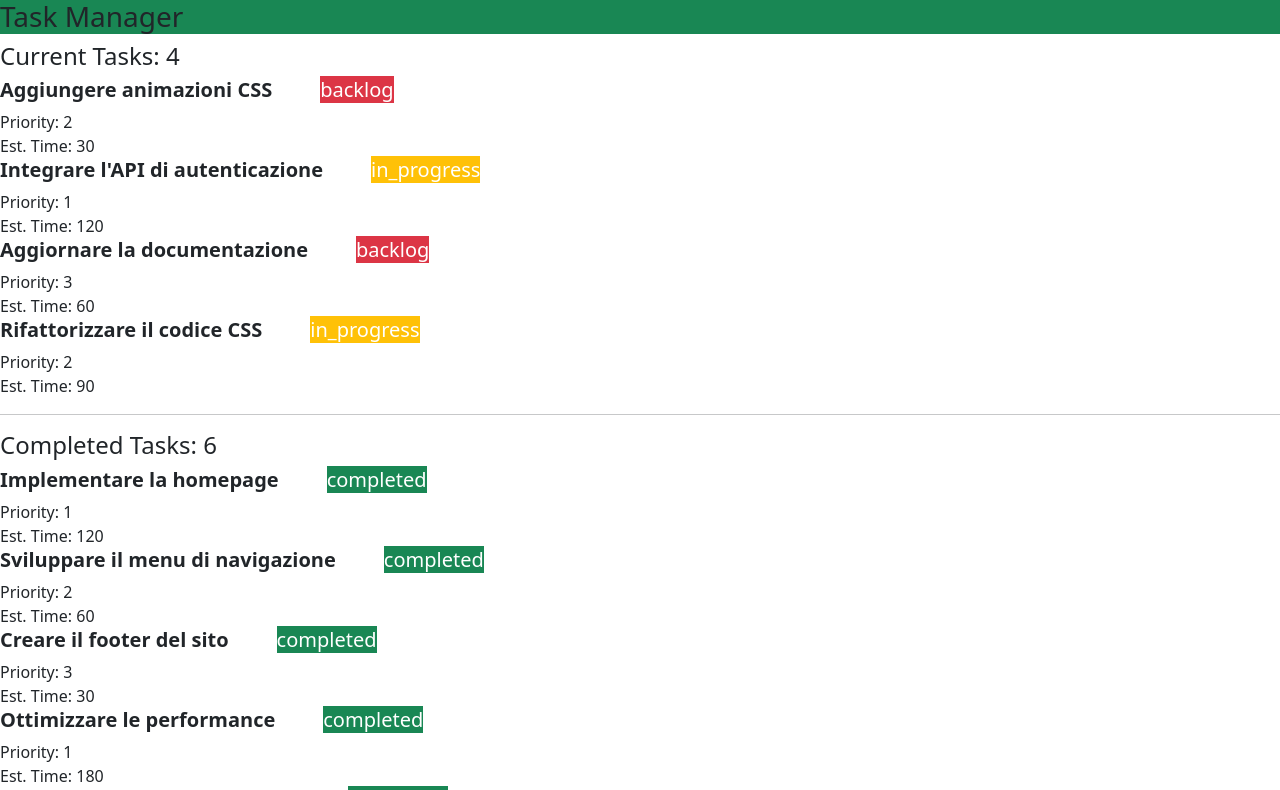
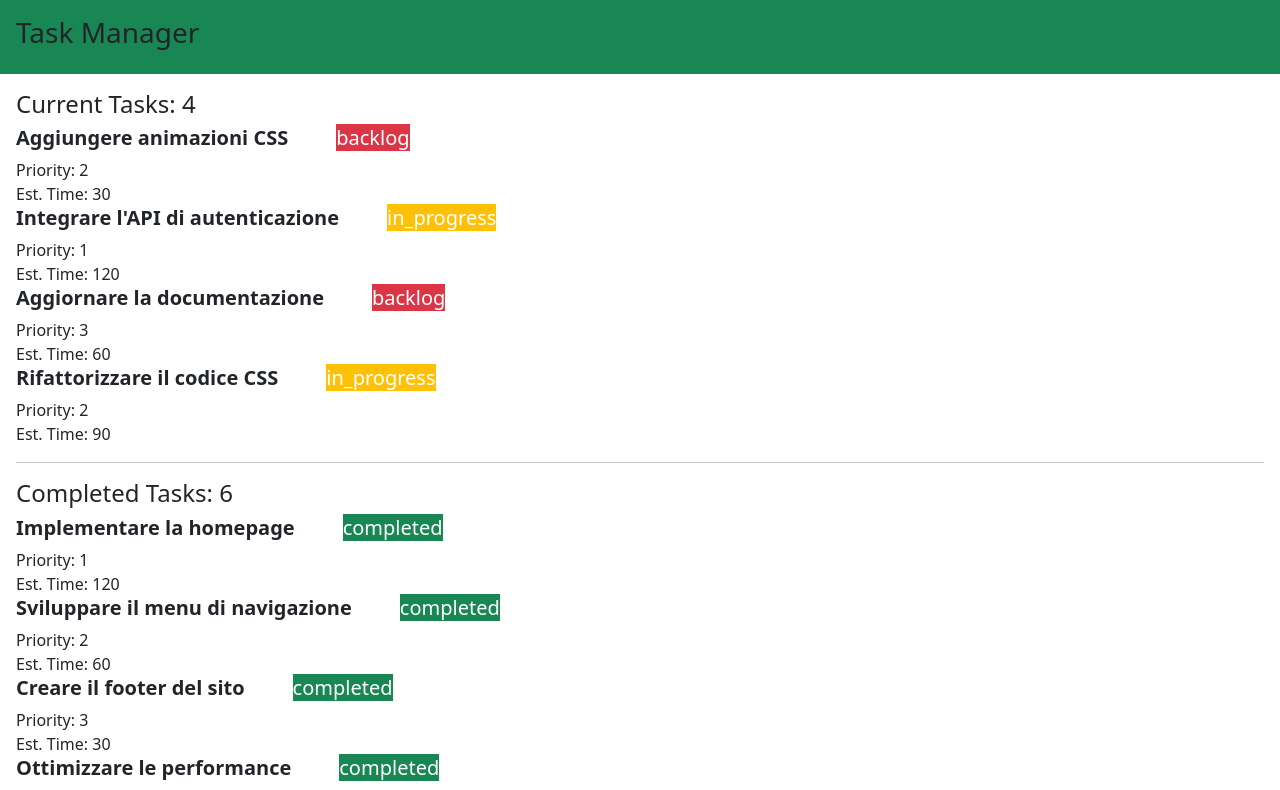
Before and after one commit to DavidIncarbone/react-task-list, a React (Vite) app: page / in a window 1280 px wide. Shown: the top 790 px of the page. Built offline with nearby package versions, Linux system fonts and the light colour scheme.

Commit message:
add spacing

```diff
--- a/src/App.jsx
+++ b/src/App.jsx
@@ -1,5 +1,6 @@
 import { useLayoutEffect, useState } from 'react'
 import tasks from "./model"
+
 
 
 function App() {
@@ -8,8 +9,8 @@ function App() {
   const completedTasks = tasks.filter((task) => task.state.includes("completed"));
 
   return (
-    <> <header className="bg-success"><h3>Task Manager</h3></header>
-      <main><h4>Current Tasks: {currentTasks.length}</h4>
+    <> <header className="bg-success p-3"><h3>Task Manager</h3></header>
+      <main className="p-3"><h4>Current Tasks: {currentTasks.length}</h4>
         <ul className="list-unstyled">
           {currentTasks.map((task) => {
             if (task.state.includes("in_progress")) {
```
Also changed, not shown: src/style.css (added).
